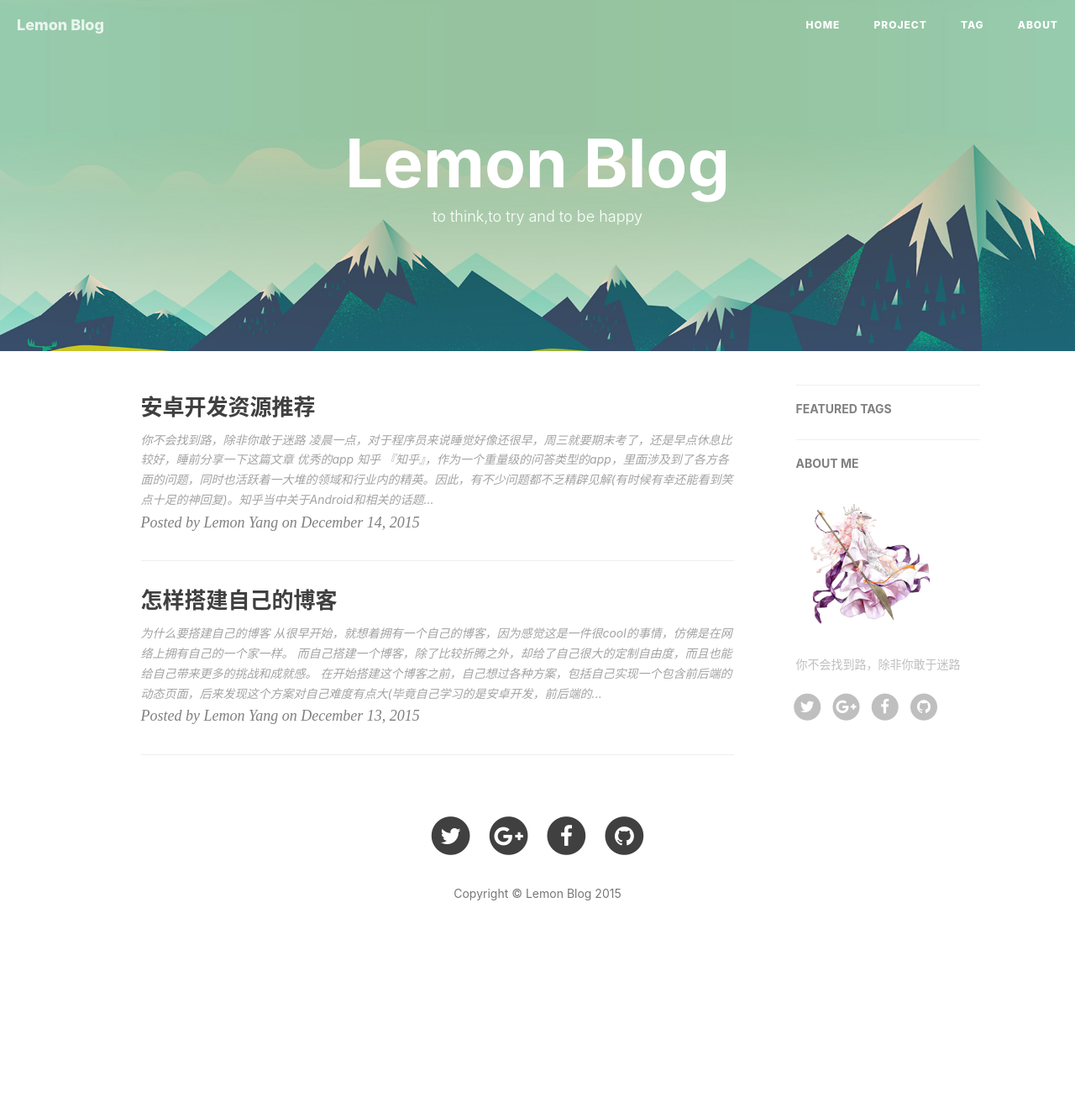
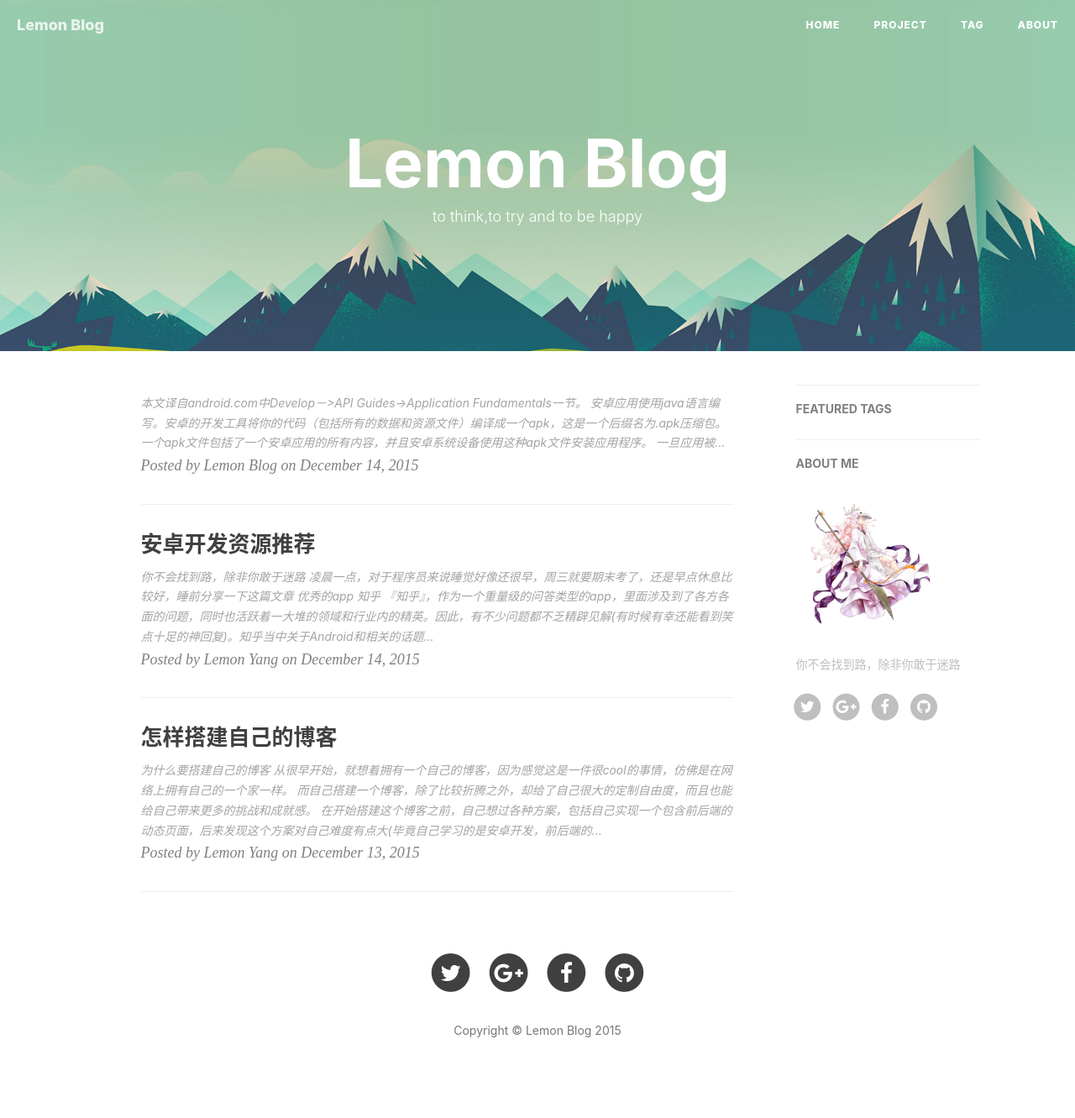
Before and after one commit to Refkay/Refkay.github.io, a Jekyll site: the page built from index.html, in a window 1280 px wide. Shown: the whole page at 84% size. Built offline with Jekyll 4.4.1, drawn with Linux system fonts in a browser that asks for light colours; nearby versions of some CDN libraries; the list of posts is cut into pages by our own code; comment, search, counter and statistics services are not loaded; before the commit the page ends 1168 px from its top, so only the background shows below that; some of the changed lines change nothing that is shown.

Commit message:
new post

```diff
--- a/_layouts/page.html
+++ b/_layouts/page.html
@@ -78,7 +78,7 @@
                     <div class="tags">
                         {% for tag in site.tags %}
                             {% if tag[1].size > {{site.featured-condition-size}} %}
-                                <a href="{{ site.baseurl }}/tags/index/#{{ tag[0] }}" title="{{ tag[0] }}" rel="{{ tag[1].size }}">
+                                <a href="{{ site.baseurl }}/tags/#{{ tag[0] }}" title="{{ tag[0] }}" rel="{{ tag[1].size }}">
                                     {{ tag[0] }}
                                 </a>
                             {% endif %}
--- /dev/null
+++ b/_posts/2015-12-14-androidapi-application-fundamental.markdown
@@ -0,0 +1,156 @@
+---
+layout:post
+author:"Lemon Yang"
+date:2015-12-14 15:00:00
+title:"appication fundamentals"
+tags:
+	-api
+	-android
+---
+
+>本文译自android.com中Develop－>API Guides->Application Fundamentals一节。
+
+---
+
+安卓应用使用java语言编写。安卓的开发工具将你的代码（包括所有的数据和资源文件）编译成一个apk，这是一个后缀名为.apk压缩包。一个apk文件包括了一个安卓应用的所有内容，并且安卓系统设备使用这种apk文件安装应用程序。
+
+一旦应用被安装到设备上，每一个应用程序都会运行在自己独有的安全沙箱中：
+
+	1.安卓操作系统是一个基于Linux的多用户系统，每一个应用都是一个独立的进程。
+	2.默认的情况下，系统会为每个应用分配一个独立的用户id（这个id仅被系统持有，对程序自身是透明的）。系统为应用中的文件设置访问权限因此只有相对应的用户id才能够访问应用的文件。
+	3.每一个进程都会有自己独立的虚拟机，所有每一个应用都是独立运行，与其他应用之间是隔离的。
+	4.默认的情况下，每一个应用都运行在自己独立的进程中。当应用的组件被启动的时候，安卓会开启一个进程，并且当当进程不再被使用或者系统需要为其他应用分配足够的内存的时候，就会关闭这个线程。
+
+通过这样的方式，安卓系统实现了最小权限的原则。在默认的情况下，每一个应用都仅有完成自己工作的权限。通过这样的方法确保一个非常安全大体系，确保每个应用在没有赋予权限的情况下不能访问系统的其他部分。
+
+尽管这样，安卓应用仍然有很多的方法与其他应用共享数据以及访问系统的服务：
+
+	1.两个应用之间能够共享同一个用户id，因此他们之间能够互相访问各自的文件。为了节约系统的资源，拥有共同的用户ID的应用还可以运行在同一个进程之中并且使用同一个虚拟机（这种情况下应用之间 必须使用相同的签名证书）
+	2.每一个应用可以请求访问设备数据的权限，包括用户的通讯录、短信、数据存储系统、相机、蓝牙以及其他。应用的权限需要在安装的时候由用户确认。
+
+---
+
+## 应用组件（App Components）
+应用组件是安卓应用的基本要素。每一个组件都是系统进入程序的地方。并不是所有的组件都是用户进入口，有的组件依赖于其他组件，有的组件独立存在并起着特别的作用，每一个组件都是帮助构建的应用综合功能的独有部分。
+
+有四种不同类型的组件。每一个组件都有着不同的作用和目的并且有自己生命周期。
+
+### Activities
+
+每一个activity代表着一个拥有用户界面的屏幕。比如，一个邮件的程序可以有一个activity展示一系列的新邮件，另一个activity用于写邮件，还有一个actvity用于读邮件。尽管这些activity一起构成了一个邮件应用的使用，但是每个activity之间是相互独立的。此外，不同的程序也可以启动其他应用的activity（只要目的应用允许）。比如，一个相机应用可以在邮件的应用中被启动。
+
+一个activity是作为Activity的子类实现。
+
+### Services
+
+服务是为了实现耗时操作或者远程操作而运行在后台的组件。服务并没有提供用户的界面。比如，服务可以用于在后台播放音乐当用户正在其他应用界面的时候，或者在不阻塞用户界面的情况下获取网络数据。activity可以启动一个服务，或者绑定一个服务并与之进行通讯。
+
+一个服务作为Services的子类实现。
+
+### Content providers
+
+content provider用于管理共享的应用数据。用户可以将数据存储在文件系统中、sqllite数据库中、网络上或者任何应用程序可以访问的持久化存储系统。通过content provider可以查询甚至修改这些数据（如果content provider允许的话）。比如，安卓系统提供了content provider管理用户的联系人信息。因此具备合适权限的应用都可以查询部分的content provider对某个人的信息进行读写。
+
+content provider对于读写应用内部不共享的数据也一样的有效。比如便签应用使用content provider保存便签。
+
+content provider作为的Content providers子类实现，并且必须实现一套标准的api方法才能确保与其他 应用进行数据的交换。
+
+### Broadcast receivers
+
+broadcast receiver是一个用于响应系统广播的组件。很多广播来源于系统。比图通知屏幕方向转变的广播、截图的广播。应用程序也可以发送广播，比如让其他应用程序知道一些文件已经下载到设备上并且可以使用。尽管broadcast receiver并没有用户界面，但是他们可以发出一个状态栏通知告知用户广播事件的发生。通常情况下，broadcast receiver只是扮演着其他组件的大门的角色，只是用于处理轻量级的工作。比如，它可以初始化一个服务用于完成基于该事件的工作。
+
+broadcast receiver作为Broadcast receivers的子类实现，并且每一个广播传播一个intent对象。
+
+---
+
+作为安卓系统设计的独特的一面，一个应用可以启动另一个应用的组件。比如，如果你想用设备的相机拍一张照片，很可能的情况是，有另一个应用实现了（拍照）这个功能，而你的应用可以直接使用它，而不是在你的应用中开发一个新的activity用于拍照。你并不需要合并或者连接到相机应用的代码。你可以简单的启动相机里面的activity去完成拍照的动作。并且拍完的时候，照片会返回到你的应用并且你可以使用它。对于用户而言，这就像是相机应用是你应用中的一部分。
+
+当系统启动一个组件的时候，系统会为应用启动一个进程（进程还没有启动的话）并实例化组件所需要的类。比如，如果你的应用启动了相机应用里面的activity去拍摄照片，那个被启动的activity会运行在属于相机应用的进程，而并不是你的应用的进程。因此，不像大多数系统的应用，安卓的应用并没有一个单一的入口。
+
+因为系统将每个应用运行在独立的带有文件权限的进程中，你的应用不可以直接激活其他应用的组件。然而，系统本身可以。因此，为了激活其他应用的组件，你必须发送一个指明了你要启动的组件的意图信息给系统。并由系统为你激活相应的组件。
+
+### Activating Components
+有三种组件**（activity、service、broadcast receiver）**是被一种称之为意图**（intent）**的异步消息激活的。意图在运行期间绑定组件（你可以把这些意图对象理解成是那些等待着命令的送信人），不管这些组件是属于你的应用还是其他的。
+
+一个意图是由意图对象产生的，它定义了一个激活明确的组件或者是某一类组件的消息——意图可以是显式的也可以是隐式的。
+
+* 对于activity和service，一个意图定义了一个执行的动作（比如，显示或者是发送一些东西），也有可能指定了需要展示的数据的uri（以及是其他启动组件需要知道的东西）。比如，一个意图可以传达一个展示图片或者打开一个网页的需求。在某些情况下，你可以启动一个activity接收一个结果；也有的情况，activity会通过intent返回结果（比如，你可以分发一个意图让用户选择一个联系人并且让它返回给你——返回的intent包含了指向选择的联系人的uri）
+
+* 对于broadcast receiver，意图只是简单定义了需要被广播的通知（）
+
+* 至于content provider并不是由意图来激活的。一个来自于ContentResolver的需求指向某个content provider的时候，它才会被激活。
+
+	>The content resolver handles all direct transactions with the content provider so that the component that's performing transactions with the provider doesn't need to and instead calls methods on theContentResolverobject. This leaves a layer of abstraction between the content provider and the component requesting information (for security).
+
+有各种不同的方法用于激活各种类型的组件：
+
+* 你可以启动一个activity通过传递一个意图到方法startActivity()或者是startActivityForResult()（当你希望启动的activity能够返回一个结果的时候）
+
+* 你可以开启一个service通过传递一个意图到方法startService()。或者你可以绑定一个service通过 传递意图到方法bindService()。
+
+* 你可以实例化一个广播通过传递一个意图到这些方法：sendBroadcast(),sendOrderedBroadcast(), orsendStickyBroadcast().
+
+* 你可以在一个ContentResolver对象调用query()方法查询一个content provider。
+
+
+### The Manifest File
+
+在安卓系统启动一个应用组件之前，系统必须可以通过阅读应用的AndroidManifest.xml配置文件明确组件的存在。你的应用必须在这个文件里面声明所有的组件，并且这个文件必须在整改应用目录结构的根目录。
+
+这个配置文件除了声明组件之外还做了一系列的事情，比如：
+
+* 指出应用所需要的全部权限，比如访问网络、读取用户联系人信息的权限；
+
+* 声明应用最低的api级别，应用基于哪一个级别的api开发；
+
+* 声明应用所需要的硬件和软件参数，比如相机、蓝牙、多点触控屏幕；
+
+* 应用需要连接的其他的api库（除了安卓基本框架库以外的），比如谷歌地图库；
+
+* 更多其他的内容
+
+
+### Declaring components
+
+配置文件的主要任务就是告知系统应用的组件信息，例如：
+
+>android:label="@string/example_label"...>
+
+
+在这个元素节点中，**android:icon**属性指向了资源文件的一个用于指示应用程序的图标
+
+在这个元素节点中，**android:name**这个属性指明了这个activity的全程类名（包括包名的），**android:label**属性指明了一个用户可见的activity标签的字符串。
+
+你必须通过这样的方法声明所有的组件：
+
+	elements for services
+	elements for activities
+	elements for broadcast receivers
+	elements for content providers
+
+**Activities, services, and content providers，这些你在代码中实现但是没有在配置文件中声明对于系统是不可见的，并且是不可以使用运行的。然而，广播接收者既可以在配置文件中声明，也可以在代码中动态生成并且通过调用registerReceiver().的方法向系统注册这个接收器**。
+
+### Declaring component capabilities
+
+正如我们在Activating Components一节中所讨论的，你可以使用意图去启动**activity、service、broadcast receiver**。你可以在intent中显式的指明目的组件（使用组件的类名）完成这些任务，然而，intent的真正的力量却在于它的隐式使用。一个隐式的intent可以简单的描述需要响应的action（你也可以选择基于哪种data类型响应），同时系统会在设备中寻找可以响应intent中描述的action的组件并启动它。如果有多个组件符合描述条件的话，用户可以选择使用其中一个。
+
+系统判别可以响应intent的组件的方法是通过将设备中安装的应用的应用配置文件中所提供的intent filters与接收到的intent对象进行匹配比较。
+
+
+当你在你的应用文件中声明一个activity的时候，你可以选择给activity添加intent filters表明它可以响应的来自于其他应用的intent。你可以给你的组件声明一个intent filter通过添加一个元素作为组件元素的字节点。例如：
+
+
+然后，当其他应用生成了一个带有**ACTION_SEND**这个action的intent并将其传递到方法**startActivity()**的时候，系统就会启动你的activity，因此用户可以使用它起草并发送邮件。
+
+### Declaring app requirements
+
+各种各样的硬件设备使用安卓系统，而且并非所有的硬件设备提供相同的硬件参数和能力。为了避免你的应用被安装到不符合你的应用的硬件需求的设备上面，通过在应用配置文件中声明你的应用所支持的设备类型是非常重要的。系统并不会读取这些声明内容，但是一些外部服务（比如Google play）会读取这些声明为了给用户提供合适的应用当他们在自己的设备上搜索应用的时候。
+
+比如，如果你的应用需要相机并且使用安卓2.1的系统，你应该在配置文件中这样声明：
+
+>android:required="true"/>
+
+
+这样子，所有没有相机或者是系统低于2.1的设备都不会从Google play上安装到你的应用。
+
+然而，你可以声明你的应用会使用到相机，但并不是一定需要它。在这种情况下，你的应用应该设置**required**属性为false 并在运行的时候检测设备是否有相机并屏蔽相关的相机功能。
```
